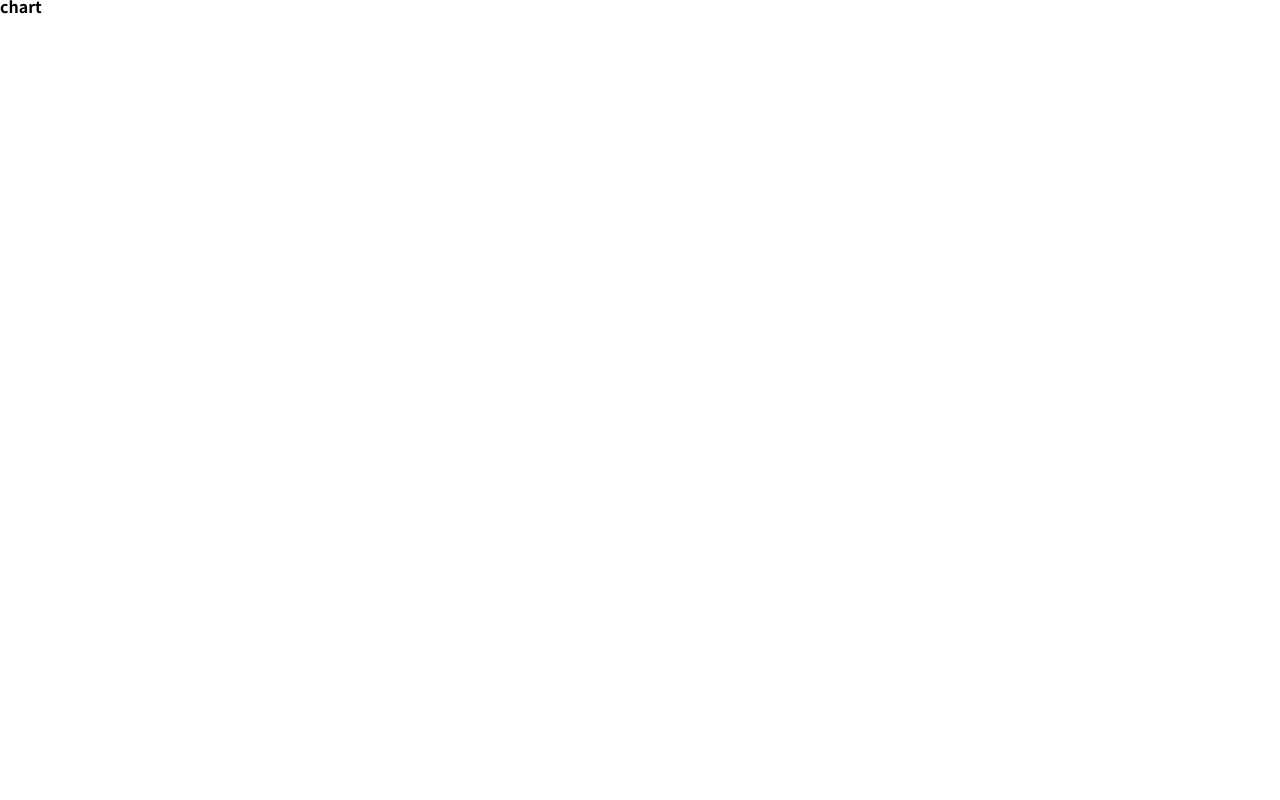
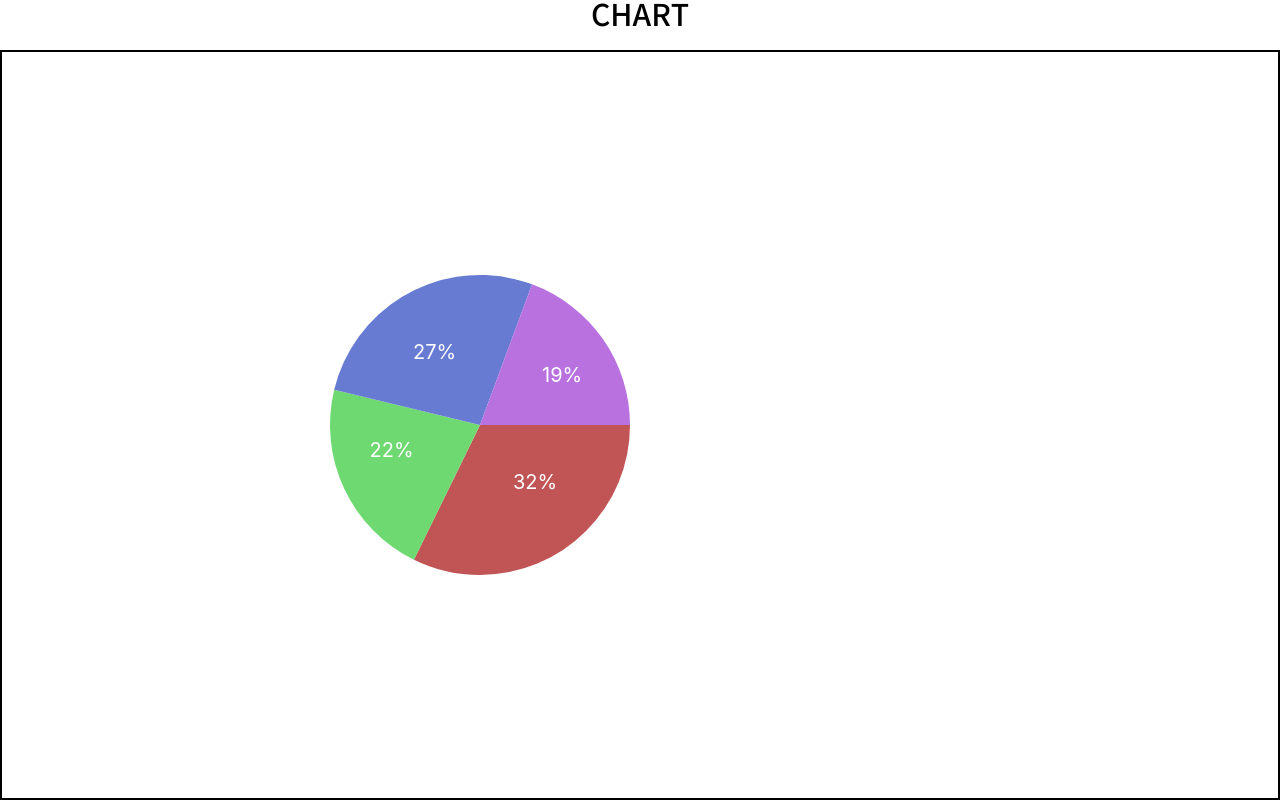
Before and after one commit to harry7435/JS-todoList, a plain HTML site: page chart/index.html in a window 1280 px wide. Drawn offline with Linux system fonts and the light colour scheme.

Commit message:
Feat: 파이 차트 구현

```diff
--- a/chart/index.html
+++ b/chart/index.html
@@ -7,14 +7,14 @@
       content="width=device-width, initial-scale=1.0, user-scalable=no, viewport-fit=cover"
     />
     <title>chart</title>
-    <link rel="stylesheet" href="../../utils/reset.css">
+    <link rel="stylesheet" href="../../utils/reset.css" />
     <link rel="stylesheet" href="style.css" />
   </head>
 
   <body>
     <main>
       <h1>chart</h1>
-      <section></section>
+      <div class="canvas"></div>
     </main>
     <script src="script.js"></script>
   </body>
--- a/chart/script.js
+++ b/chart/script.js
@@ -1,3 +1,97 @@
-;(function () {
-  'use strict'
-})()
+(function () {
+  'use strict';
+
+  const get = (element) => document.querySelector(element);
+
+  class Chart {
+    constructor(parent = 'body', data = {}, { width, height, radius, colors }) {
+      this.parent = get(parent);
+      this.canvas = document.createElement('canvas');
+      this.canvas.width = width;
+      this.canvas.height = height;
+      this.ctx = this.canvas.getContext('2d');
+      this.legends = document.createElement('div');
+      this.parent.appendChild(this.canvas);
+      this.parent.appendChild(this.legends);
+      this.label = '';
+      this.total = 0;
+      this.datas = Object.entries(data);
+      this.radius = radius;
+      this.colors = colors;
+    }
+
+    getTotal = () => {
+      for (const [data, value] of this.datas) {
+        this.total += value;
+      }
+    };
+
+    drawCanvas = (centerX, centerY, radius, startAngle, endAngle, color) => {
+      this.ctx.beginPath();
+      this.ctx.fillStyle = color;
+      this.ctx.moveTo(centerX, centerY);
+      this.ctx.arc(centerX, centerY, radius, startAngle, endAngle);
+      this.ctx.closePath();
+      this.ctx.fill();
+    };
+
+    drawChart = (donutChart, centerX, centerY, fontOption) => {
+      let initial = 0;
+      let index = 0;
+      let fontSize = fontOption.font.split('px')[0] || 14;
+
+      for (const [data, value] of this.datas) {
+        const angleValue = (2 * Math.PI * value) / this.total;
+        this.drawCanvas(
+          centerX,
+          centerY,
+          this.radius,
+          initial,
+          initial + angleValue,
+          this.colors[index]
+        );
+
+        this.ctx.moveTo(centerX, centerY);
+
+        const triangleCenterX = Math.cos(initial + angleValue / 2);
+        const triangleCenterY = Math.sin(initial + angleValue / 2);
+        const labelX =
+          centerX - fontSize + ((2 * this.radius) / 3) * triangleCenterX;
+        const labelY = centerY + (this.radius / 2) * triangleCenterY;
+        const text = Math.round((100 * value) / this.total) + '%';
+
+        this.ctx.fillStyle = !!fontOption ? fontOption.color : 'black';
+        this.ctx.font = !!fontOption ? fontOption.font : `${fontSize}px arial`;
+        this.ctx.fillText(text, labelX, labelY);
+
+        initial += angleValue;
+        index++;
+      }
+    };
+  }
+
+  const data = {
+    guitar: 30,
+    bass: 20,
+    drum: 25,
+    piano: 18,
+  };
+
+  const option = {
+    radius: 150,
+    width: 700,
+    height: 500,
+    colors: ['#c15454', '#6fd971', '#687bd2', '#b971e0'],
+  };
+
+  const labelOption = {
+    color: '#fff',
+    font: "20px -apple-system, BlinkMacSystemFont, 'Segoe UI', Roboto, Oxygen, Ubuntu, Cantarell, 'Open Sans', 'Helvetica Neue', sans-serif",
+  };
+
+  const chart = new Chart('.canvas', data, option);
+  const { width, height, radius } = option;
+  chart.getTotal();
+  // chart.drawlegends();
+  chart.drawChart(false, width / 2 - 10 - radius, height / 2, labelOption);
+})();
--- a/chart/style.css
+++ b/chart/style.css
@@ -1 +1,52 @@
-/* No CSS */
+@charset "utf-8";
+
+.blind {
+  text-indent: -99999px;
+  overflow: hidden;
+}
+
+main {
+  display: flex;
+  flex-direction: column;
+  align-items: center;
+  justify-content: center;
+  width: 100%;
+  height: 100vh;
+  -webkit-user-select: none;
+  -moz-user-select: none;
+  -ms-user-select: none;
+  user-select: none;
+}
+
+h1 {
+  margin-bottom: 20px;
+  font-size: 30px;
+  font-weight: 500;
+  text-transform: uppercase;
+}
+
+.canvas {
+  display: flex;
+  flex-direction: column;
+  align-items: center;
+  justify-content: center;
+  position: relative;
+  width: 100%;
+  height: 100%;
+  border: 2px solid #000;
+  font-family: system-ui, -apple-system, BlinkMacSystemFont, 'Segoe UI', Roboto,
+    Oxygen, Ubuntu, Cantarell, 'Open Sans', 'Helvetica Neue', sans-serif;
+}
+
+.legends {
+  position: absolute;
+  left: 10vw;
+}
+
+.legends span {
+  display: block;
+  margin: 10px 0;
+  padding: 10px;
+  text-align: center;
+  color: #fff;
+}
```
